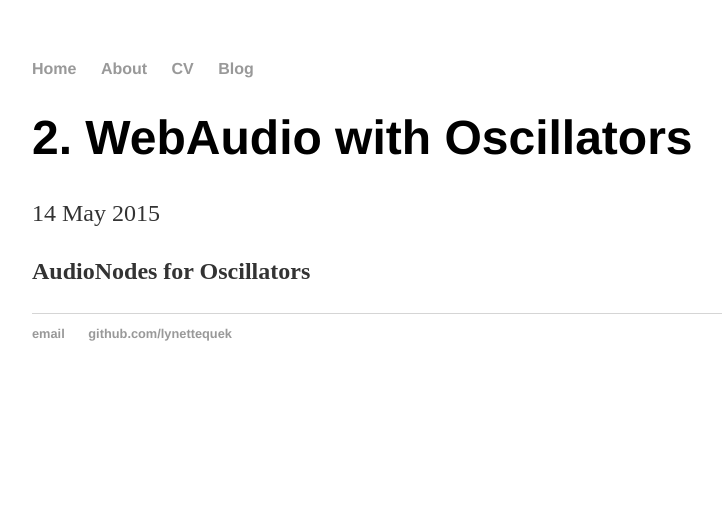
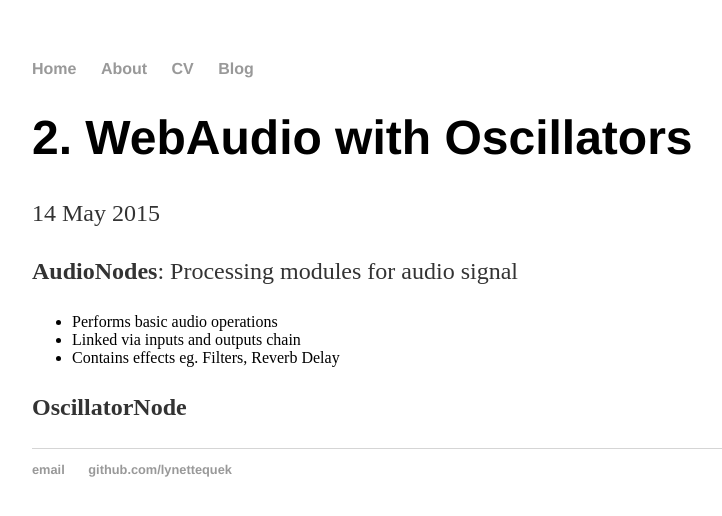
Before and after one commit to lynettequek/lynettequek.github.io, a Jekyll site: the page built from _posts/2015-05-14-WebAudio-Blog-2.md, in a window 1280 px wide. Shown: the top 516 px of the page, without its empty margins (160-882 px from the left). Built offline with Jekyll 4.4.1, drawn with Linux system fonts in a browser that asks for light colours.

Commit message:
Update 2015-05-14-WebAudio-Blog-2.md

```diff
--- a/_posts/2015-05-14-WebAudio-Blog-2.md
+++ b/_posts/2015-05-14-WebAudio-Blog-2.md
@@ -3,4 +3,10 @@ layout: post
 title: 2. WebAudio with Oscillators
 date: 2015-05-14
 ---
-**AudioNodes for Oscillators**
+**AudioNodes**: Processing modules for audio signal
+
+- Performs basic audio operations
+- Linked via inputs and outputs chain
+- Contains effects eg. Filters, Reverb Delay
+
+**OscillatorNode**
```
